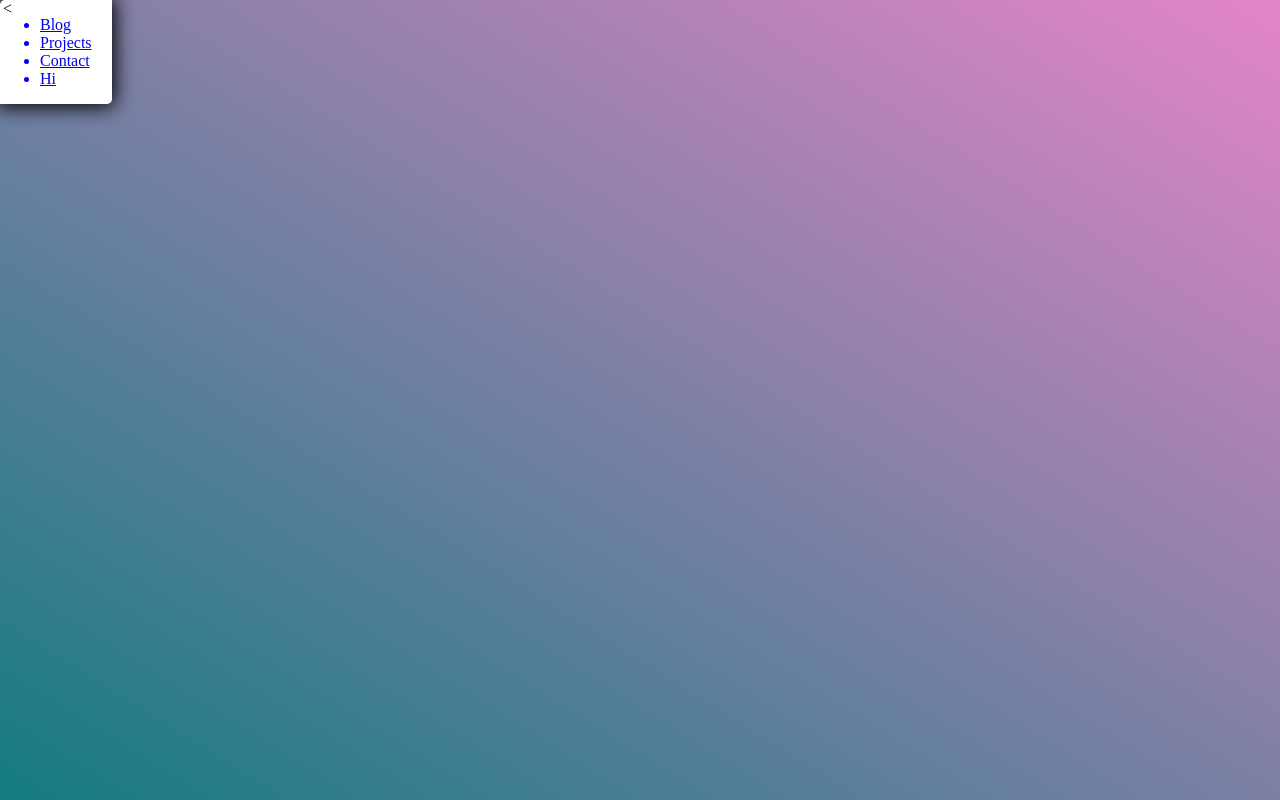
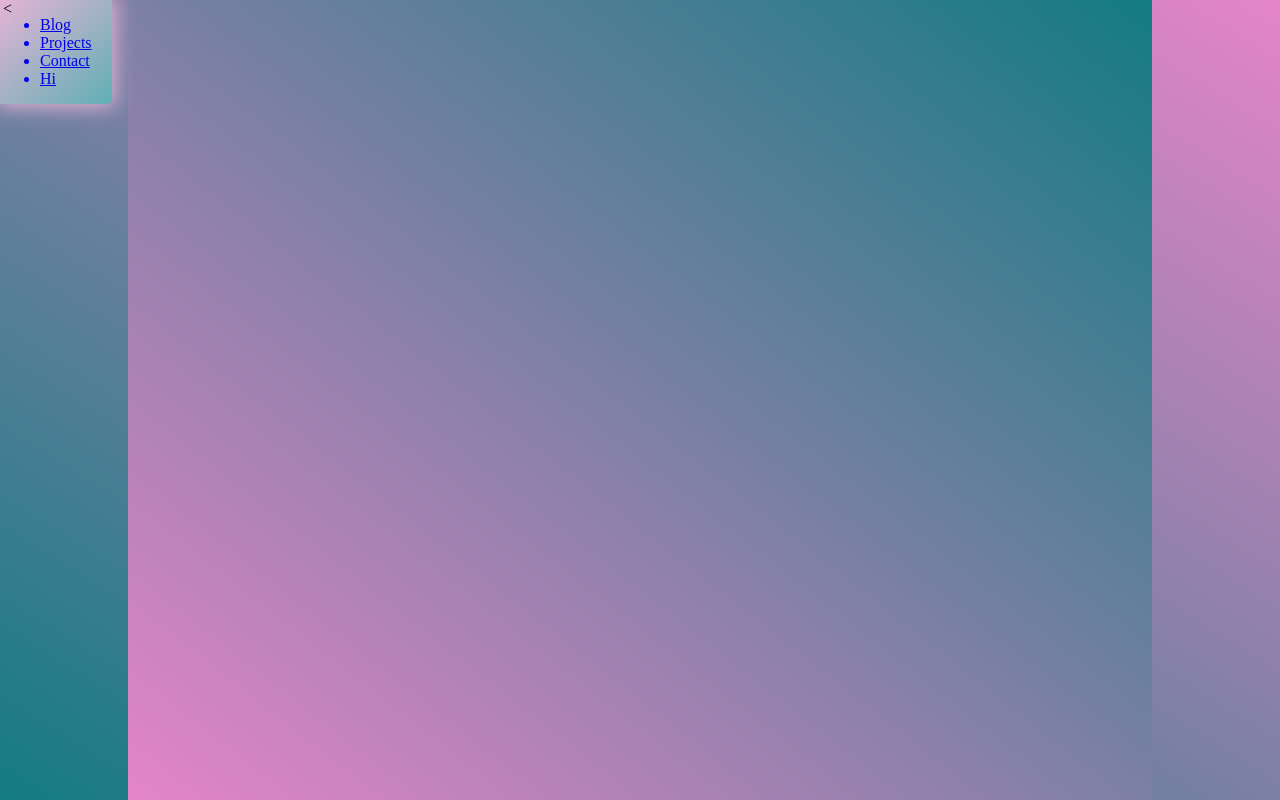
Before and after one commit to xezian/jasonleo, a Vue app in the folder surface/: page / in a window 1280 px wide. Built offline with nearby package versions, Linux system fonts and the light colour scheme; what vue-showdown would draw is missing.

Commit message:
Start making it glow

```diff
--- a/surface/src/App.vue
+++ b/surface/src/App.vue
@@ -1,5 +1,5 @@
 <template>
-  <div class="wrapper">
+  <div class="gradient">
     <TableOfContents :open="true" />
     <router-view />
   </div>
@@ -22,4 +22,12 @@ body {
   height: 100%;
   margin: 0;
 }
+.gradient {
+  display: flex;
+  flex-direction: column;
+  align-items: center;
+  min-width: 100vw;
+  min-height: 100vh;
+  background: linear-gradient(to right top, #147b83, #e485c7);
+}
 </style>
--- a/surface/src/components/Landing.vue
+++ b/surface/src/components/Landing.vue
@@ -1,11 +1,11 @@
 <template>
-  <div class="gradient"></div>
+  <div class="landing-strip"></div>
 </template>
 
 <style lang="postcss" scoped>
-.gradient {
-  min-width: 100vw;
+.landing-strip {
+  min-width: 80vw;
   min-height: 100vh;
-  background: linear-gradient(to right top, #147b83, #e485c7) fixed;
+  background: linear-gradient(to left bottom, #147b83, #e485c7);
 }
 </style>
--- a/surface/src/components/TableOfContents.vue
+++ b/surface/src/components/TableOfContents.vue
@@ -49,15 +49,16 @@ export default {
 
 <style lang="postcss" scoped>
 .tab-of-con {
-  position: absolute;
-  background: white;
-  border-radius: 5px 0px;
+  position: fixed;
+  left: 0;
+  background: linear-gradient(to left top, #60afb4, #e4b4d5);
+  border-radius: 0px 0px 5px 0px;
   padding: 0px 20px 0px 0px;
-  box-shadow: 0px 0px 20px 3px;
+  box-shadow: 0px 0px 20px 3px #e4b4d5;
 }
 .toggle {
   cursor: pointer;
-  position: absolute;
+  position: fixed;
   left: 3px;
   z-index: 1;
 }
--- a/surface/src/pages/Blog.vue
+++ b/surface/src/pages/Blog.vue
@@ -76,11 +76,13 @@ export default {
   align-items: center;
 }
 .blog-listing {
-  border: 1px solid black;
+  /* border: 1px solid black; */
   border-radius: 10px 50px 50px 10px;
   width: 30vw;
   cursor: url("/brackets.ico"), auto;
   padding: 10px;
+  background: linear-gradient(to left top, #147b83, #e485c7);
+  box-shadow: 0px 0px 100px 50px #c1c1ff;
 }
 .blog-post {
   width: 80vw;
```
Also changed, not shown: 1 other file (tests, documents, lock files or other folders).
